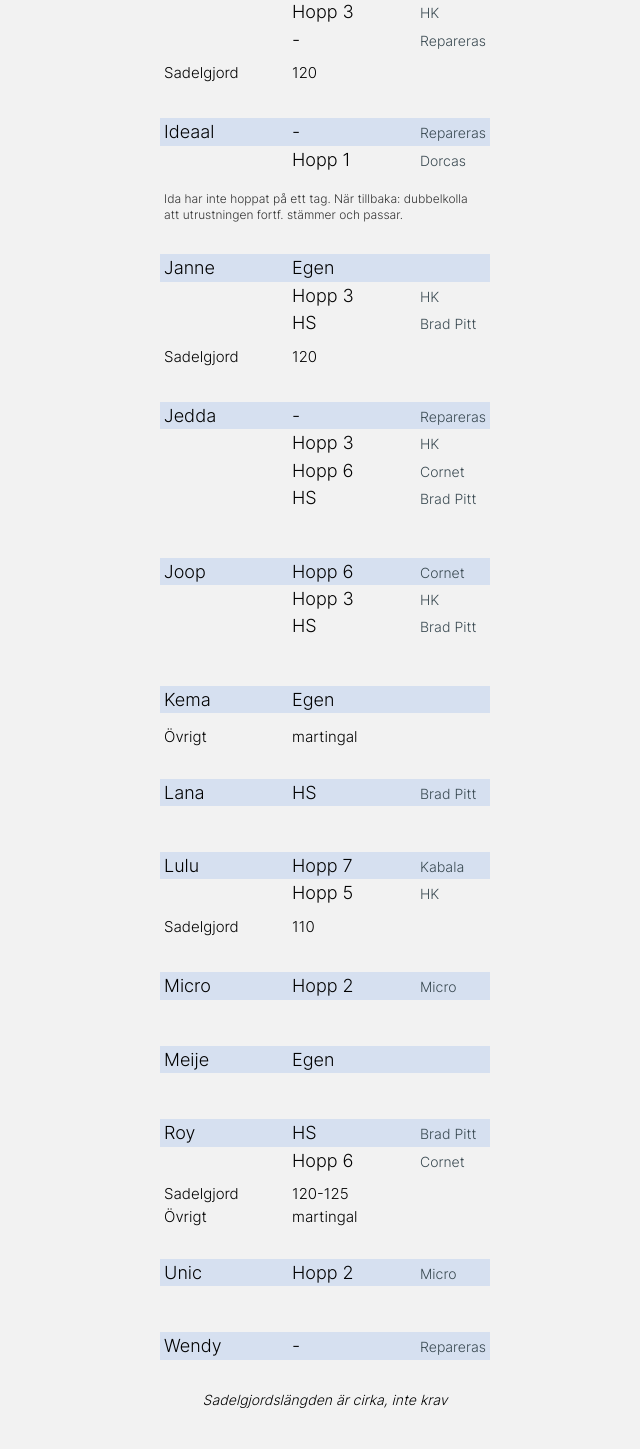
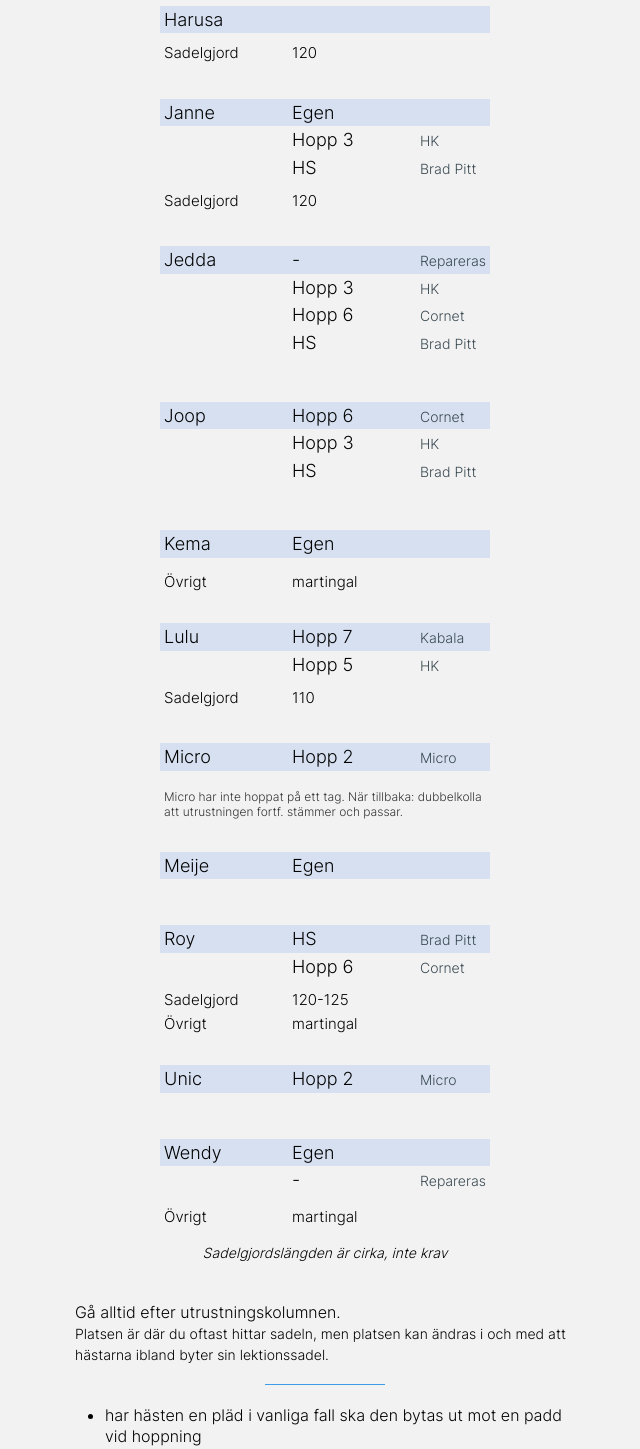
Before and after one commit to Minomichu/hoppsadlar, a Next.js app: page / in a window 1280 px wide. Shown: the part 1151-2600 px from the top of the page, without its empty margins (315-955 px from the left). Built offline with nearby package versions, Linux system fonts and the light colour scheme.

Commit message:
updated horses

```diff
--- a/src/constants/saddles.js
+++ b/src/constants/saddles.js
@@ -27,7 +27,8 @@ const EQUIPMENT = [
     girthLength: { name: '', cm: '' },
     other: [
       { name: '', equipment: [''] }
-    ]
+    ],
+    textRow: 'Brad' + confirmSaddle
   },
   {
     horse: 'Centano',
@@ -71,20 +72,11 @@ const EQUIPMENT = [
   },
   {
     horse: 'Harusa',
-    saddles: [hopp6, hopp3, hopp4],
+    saddles: [''],
     girthLength: { name: 'Sadelgjord', cm: '120' },
     other: [
       { name: '', equipment: [''] }
     ]
-  },
-  {
-    horse: 'Ideaal',
-    saddles: [hopp4, hopp1],
-    girthLength: { name: '', cm: '' },
-    other: [
-      { name: '', equipment: [''] }
-    ],
-    textRow: 'Ida' + confirmSaddle
   },
   {
     horse: 'Janne',
@@ -119,14 +111,6 @@ const EQUIPMENT = [
     ],
   },
   {
-    horse: 'Lana',
-    saddles: [HS],
-    girthLength: { name: '', cm: '' },
-    other: [
-      { name: '', equipment: [''] }
-    ],
-  },
-  {
     horse: 'Lulu',
     saddles: [hopp7, hopp5],
     girthLength: { name: 'Sadelgjord', cm: '110' },
@@ -141,6 +125,7 @@ const EQUIPMENT = [
     other: [
       { name: '', equipment: [''] }
     ],
+    textRow: 'Micro' + confirmSaddle
   },
   {
     horse: 'Meije',
@@ -168,10 +153,10 @@ const EQUIPMENT = [
   },
   {
     horse: 'Wendy',
-    saddles: [hopp4],
+    saddles: [egen, hopp4],
     girthLength: { name: '', cm: '' },
     other: [
-      { name: '', equipment: [''] }
+      { name: 'Övrigt', equipment: ['martingal'] }
     ]
   },
   /*
```
